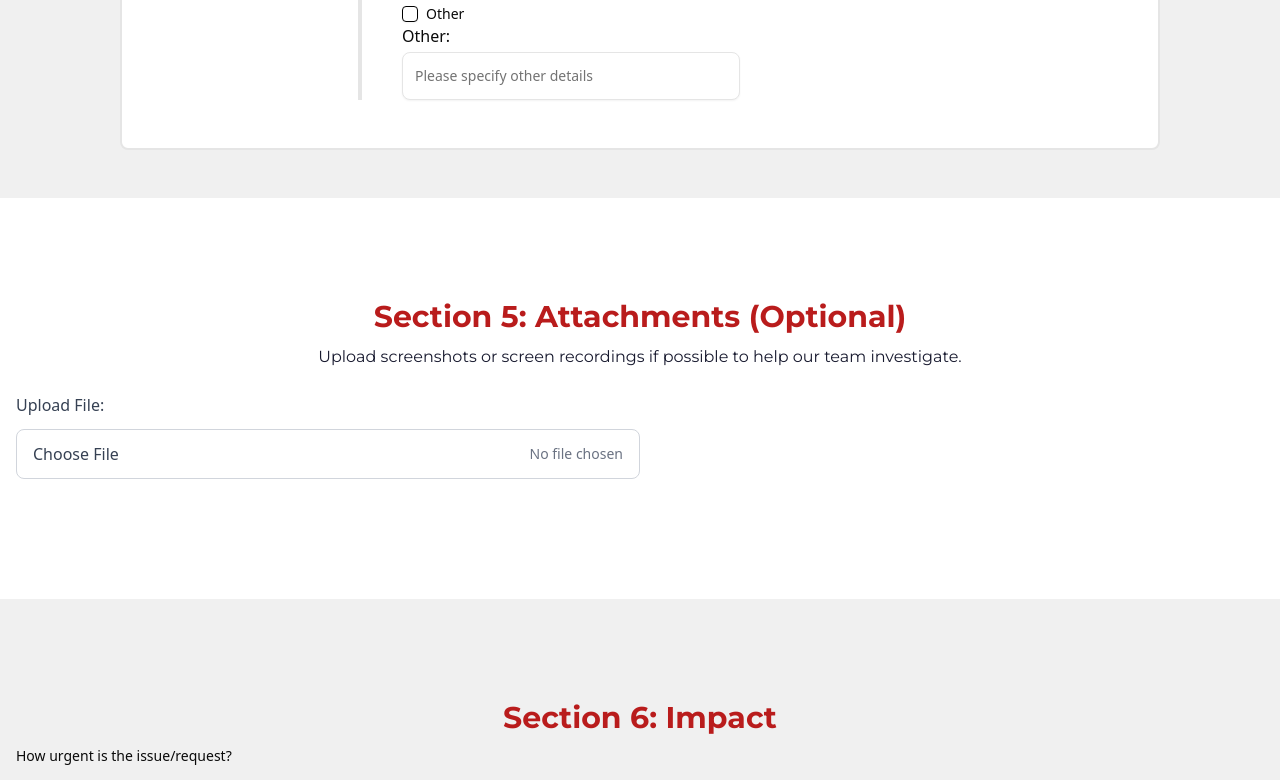
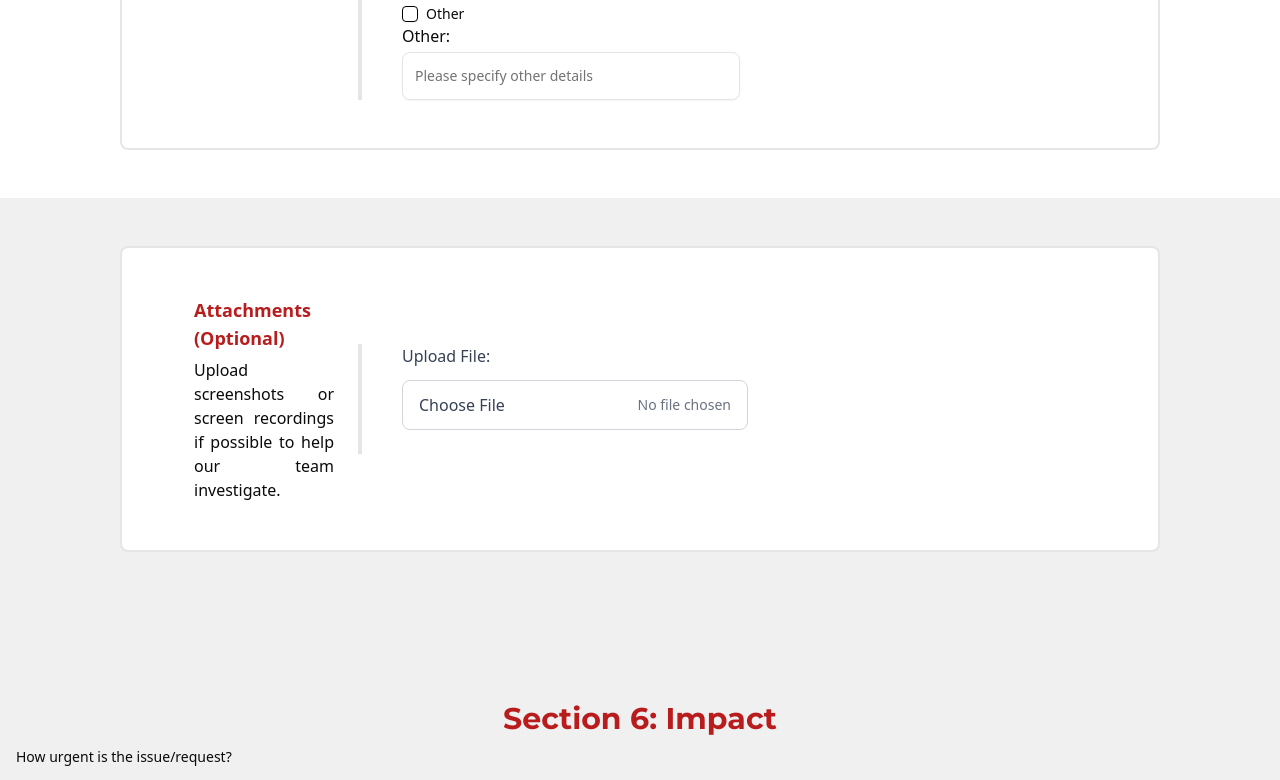
Before and after one commit to MdJowelAhmed/solarpyeo-website, a Next.js app: page /technical-support in a window 1280 px wide. Shown: the part 2300-3080 px from the top of the page. Built offline with nearby package versions, Linux system fonts and the light colour scheme; no server answers.

Commit message:
section 5 update

```diff
--- a/src/app/(commonLayout)/(form)/technical-support/page.js
+++ b/src/app/(commonLayout)/(form)/technical-support/page.js
@@ -370,7 +370,7 @@ export default function TechnicalSupportForm() {
           </div>
 
           {/* Section 4: Technical Details */}
-          <div className="bg-secondary-foreground custom-padding">
+          <div className="bg-secondary custom-padding">
             <div className="p-4 md:p-6 lg:p-8 xl:p-12 mx-auto flex flex-col lg:flex-row items-center border-2 justify-between bg-white rounded-md">
               <CardHeader className="w-full lg:w-1/5">
                 <CardTitle className="">Technical Details (If Known)</CardTitle>
@@ -499,16 +499,17 @@ export default function TechnicalSupportForm() {
           </div>
 
           {/* Section 5: Attachments */}
-          <div className="bg-secondary py-12 md:py-16 lg:py-24">
-            <div className="container mx-auto">
-              <CardHeader className="">
-                <h3 className="">Section 5: Attachments (Optional)</h3>
-              </CardHeader>
-              <CardContent className="">
-                <h4 className="text-center mb-6">
+          <div className="bg-secondary-foreground custom-padding">
+            <div className="p-4 md:p-6 lg:p-8 xl:p-12 mx-auto flex flex-col lg:flex-row items-center border-2 justify-between bg-white rounded-md">
+              <CardHeader className="w-full lg:w-1/5">
+                <CardTitle className="">Attachments (Optional)</CardTitle>
+                   <p className="text-justify ">
                   Upload screenshots or screen recordings if possible to help
                   our team investigate.
-                </h4>
+                </p>
+              </CardHeader>
+              <CardContent className="w-full lg:w-4/5 lg:border-l-4 lg:pl-10">
+
 
                 <div className="mb-6">
                   <label className="block text-gray-700 font-medium mb-3">
```
